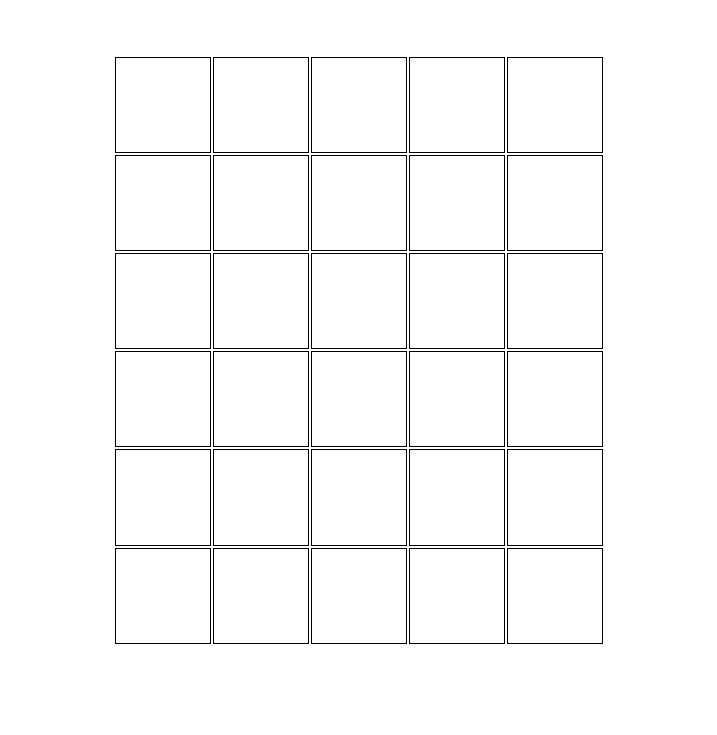
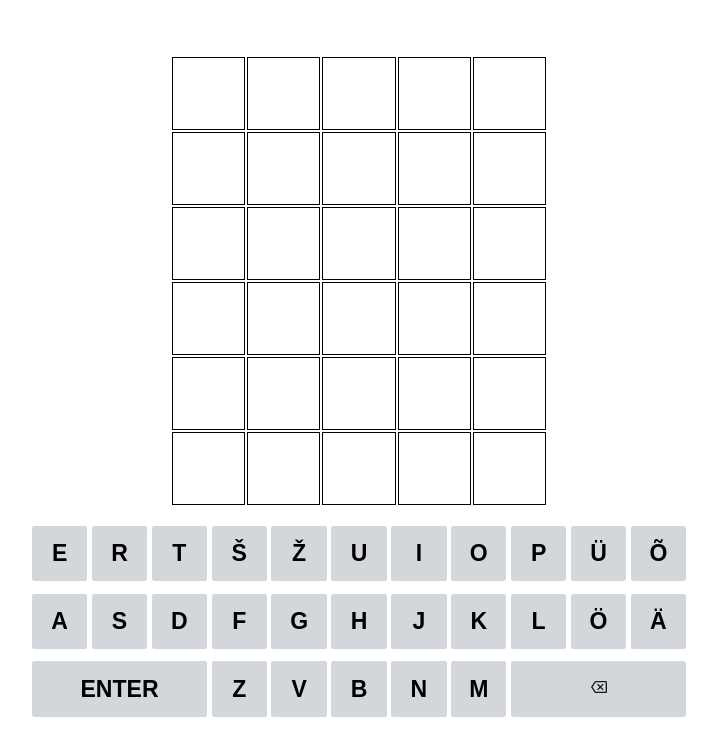
Before and after one commit to kuressaareametikool/tak-20-wordle, a plain HTML site: page index.html in a window 1280 px wide. Shown: the part 119-854 px from the top of the page, without its empty margins (281-998 px from the left). Before the commit the page ends 800 px from the top, so only its background shows below. Drawn offline with Linux system fonts and the light colour scheme.

Commit message:
Keyboard layout

```diff
--- a/index.html
+++ b/index.html
@@ -57,6 +57,51 @@
                 <td data-x="4" data-y="5"></td>
             </tr>
         </table>
+
+        <div id="keyboard">
+            <div class="row">
+                <button data-key="e">e</button>
+                <button data-key="r">r</button>
+                <button data-key="t">t</button>
+                <button data-key="š">š</button>
+                <button data-key="ž">ž</button>
+                <button data-key="u">u</button>
+                <button data-key="i">i</button>
+                <button data-key="o">o</button>
+                <button data-key="p">p</button>
+                <button data-key="ü">ü</button>
+                <button data-key="õ">õ</button>
+            </div>
+            <div class="row">
+                <button data-key="a">a</button>
+                <button data-key="s">s</button>
+                <button data-key="d">d</button>
+                <button data-key="f">f</button>
+                <button data-key="g">g</button>
+                <button data-key="h">h</button>
+                <button data-key="j">j</button>
+                <button data-key="k">k</button>
+                <button data-key="l">l</button>
+                <button data-key="ö">ö</button>
+                <button data-key="ä">ä</button>
+            </div>
+            <div class="row">
+                <button data-key="enter" class="one-and-a-half">enter</button>
+                <button data-key="z">z</button>
+                <button data-key="v">v</button>
+                <button data-key="b">b</button>
+                <button data-key="n">n</button>
+                <button data-key="m">m</button>
+                <button data-key="backspace" class="one-and-a-half">
+                    <game-icon icon="backspace">
+                        <svg xmlns="http://www.w3.org/2000/svg" height="20" viewBox="0 0 24 24" width="16">
+                            <path fill="#1a1a1b" d="M22 3H7c-.69 0-1.23.35-1.59.88L0 12l5.41 8.11c.36.53.9.89 1.59.89h15c1.1 0 2-.9 2-2V5c0-1.1-.9-2-2-2zm0 16H7.07L2.4 12l4.66-7H22v14zm-11.59-2L14 13.41 17.59 17 19 15.59 15.41 12 19 8.41 17.59 7 14 10.59 10.41 7 9 8.41 12.59 12 9 15.59z"></path>
+                        </svg>
+                    </game-icon>
+                </button>
+            </div>
+        </div>
+
     </div>
 
     <script src="app.js"></script>
--- a/style.css
+++ b/style.css
@@ -4,10 +4,13 @@ body {
 
 .container {
     font-size: 3.6em;
+    font-family: Arial, Helvetica, sans-serif;
+    font-weight: bold;
     margin-top: 1em;
     display: flex;
     flex-direction: column;
     align-items: center;
+    justify-content: space-around;
 }
 
 #message {
@@ -18,8 +21,8 @@ body {
 table td {
     font-weight: bold;
     text-align: center;
-    height: 1.6em;
-    width: 1.6em;
+    height: 1.2em;
+    width: 1.2em;
     border: 1px solid black;
 }
 
@@ -62,3 +65,36 @@ table td {
   .tooltip:hover .tooltiptext {
     visibility: visible;
   }
+
+  #keyboard {
+    margin-top: 16px;
+    user-select: none;
+}
+
+.row {
+    display: flex;
+    width: 100%;
+    margin: 0 auto 8px;
+    touch-action: manipulation;
+}
+
+button {
+    height: 2.4em;
+    width: 2.4em;
+    margin: 0.1em;
+    border-radius: 0.1em;
+    border: none;
+    background-color: #d3d6da;
+    font-size: 0.4em;
+    font-weight: bold;
+    text-transform: uppercase;
+    cursor: pointer;
+}
+
+button:focus {
+    outline:0;
+}
+
+.one-and-a-half {
+    flex: 1.5;
+}
```
